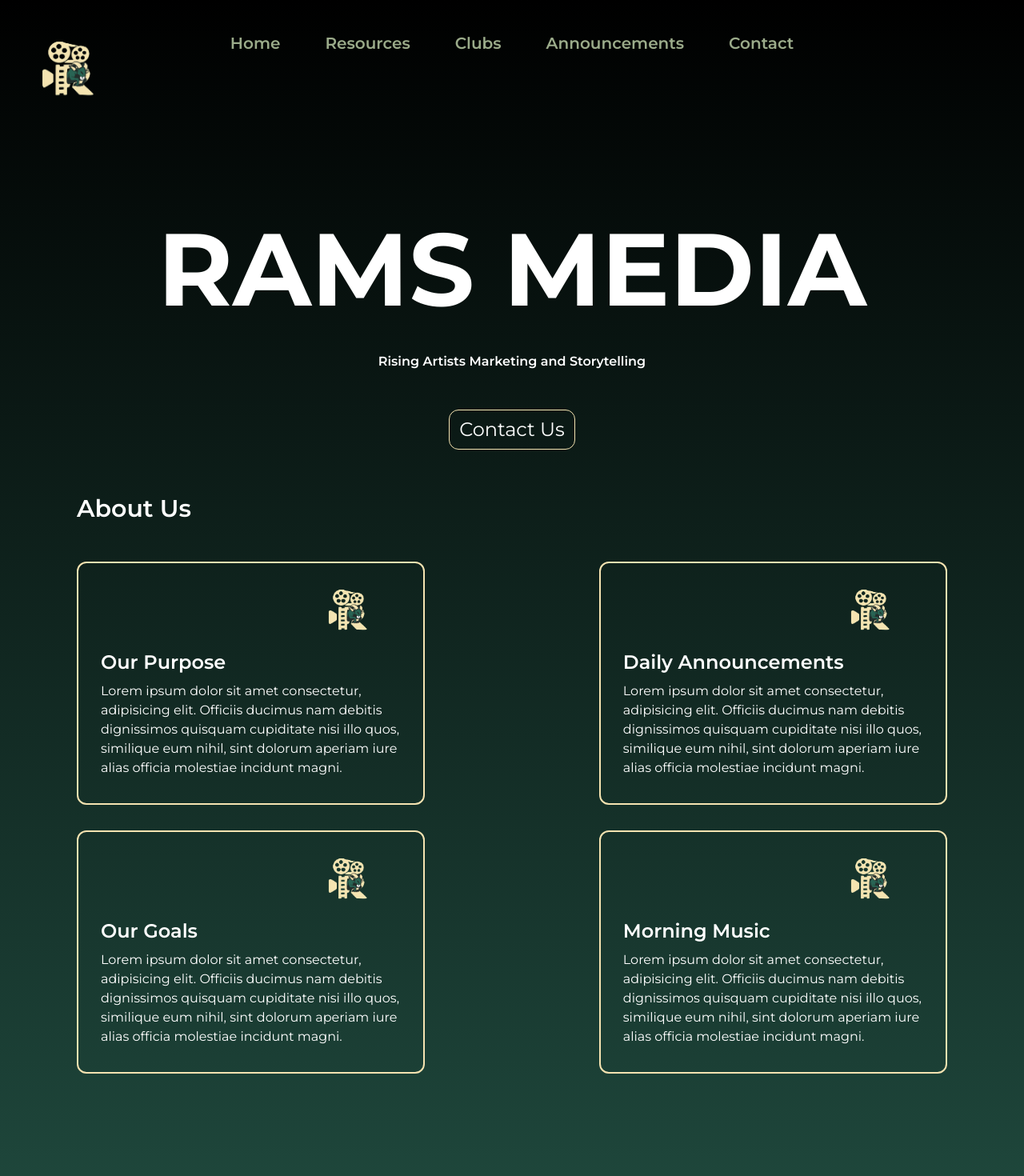
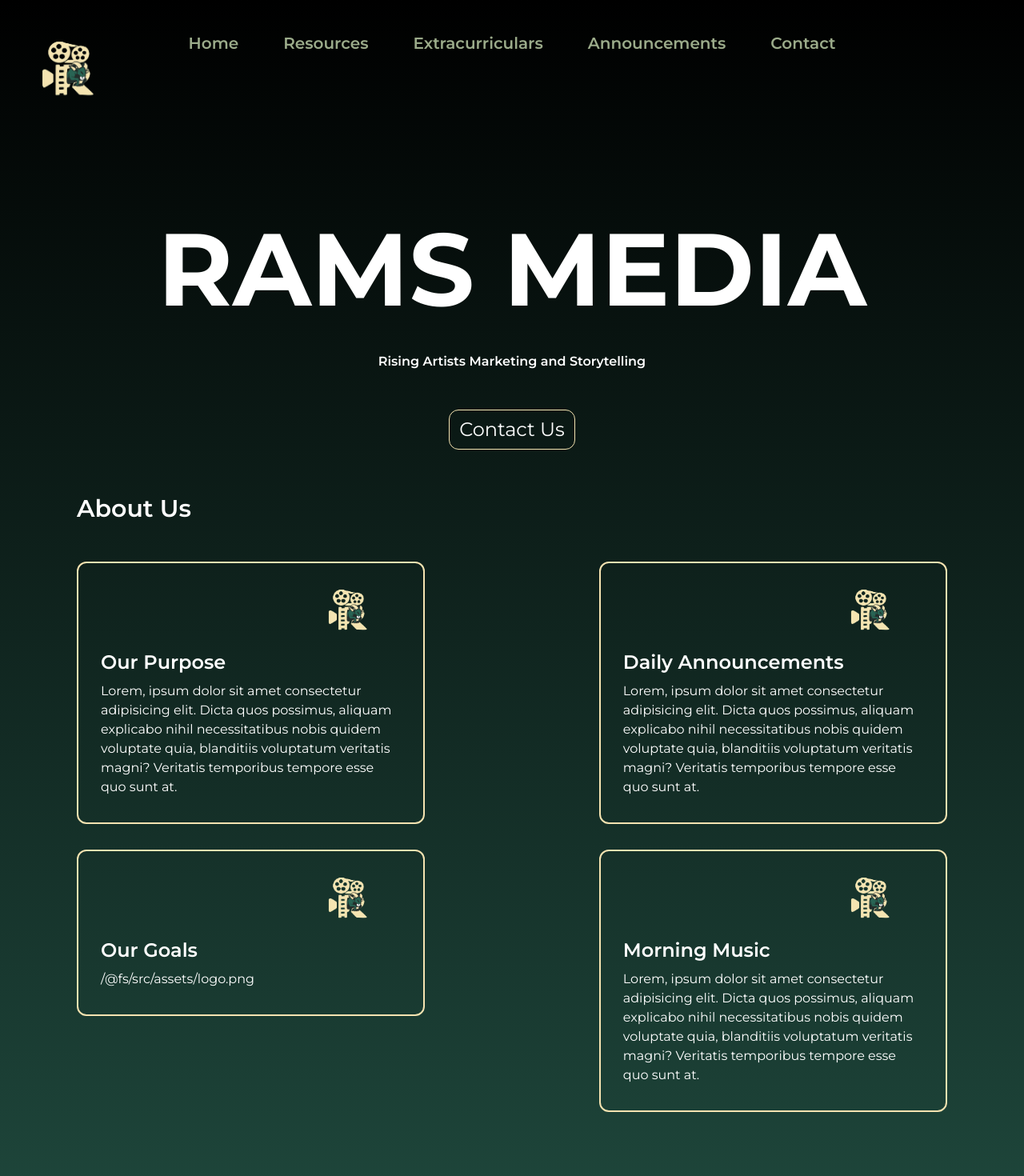
Before and after one commit to Anderson-Lai/rmc-frontend, a React (Vite) app: page / in a window 1280 px wide. Shown: the top 1470 px of the page at 80% size. Built offline with nearby package versions, Linux system fonts and the light colour scheme.

Commit message:
refactoring

```diff
--- a/src/App.tsx
+++ b/src/App.tsx
@@ -2,7 +2,7 @@ import { BrowserRouter, Routes, Route } from "react-router-dom"
 import Layout from "./Components/Layout"
 import Home from "./Pages/Home"
 import Resources from "./Pages/Resources"
-import Clubs from "./Pages/Clubs"
+import Extracurriculars from "./Pages/Extracurriculars"
 import Announcements from "./Pages/Announcements"
 import Contact from "./Pages/Contact"
 
@@ -13,7 +13,7 @@ export default function App() {
         <Routes>
           <Route index path="/" element={<Home />} />
           <Route index path="/resources" element={<Resources />} />
-          <Route index path="/clubs" element={<Clubs />} />
+          <Route index path="/extracurriculars" element={<Extracurriculars />} />
           <Route index path="/announcements" element={<Announcements />} />
           <Route index path="/contact" element={<Contact />} />
         </Routes>
--- /dev/null
+++ b/src/Data/HomeData.tsx
@@ -0,0 +1,27 @@
+import logo from '../assets/logo.png';
+
+// temporary
+const filler = "Lorem, ipsum dolor sit amet consectetur adipisicing elit. Dicta quos possimus, aliquam explicabo nihil necessitatibus nobis quidem voluptate quia, blanditiis voluptatum veritatis magni? Veritatis temporibus tempore esse quo sunt at.";
+
+export const cardData = {
+    purpose: {
+        image: logo,
+        body: filler,
+    },
+    goals: {
+        image: logo,
+        body: filler,
+    },
+    announcements: {
+        image: logo,
+        body: filler,
+    },
+    music: {
+        image: logo,
+        body: filler,
+    },
+}
+
+export const iosLink = "https://apps.apple.com/ca/app/st-robert-chs/id1568654037";
+export const googleLink = "https://play.google.com/store/apps/details?id=com.sia.strobertcatholichighschool&hl=en_CA&source=sh/x/srp/wr/m1/3&kgs=a303003c103051a1&pli=1";
+export const appDescription = filler;
--- a/src/Data/LayoutData.tsx
+++ b/src/Data/LayoutData.tsx
@@ -3,7 +3,7 @@
 export const links = {
     "Home": "/",
     "Resources": "/resources",
-    "Clubs": "/clubs",
+    "Extracurriculars": "/extracurriculars",
     "Announcements": "/announcements",
     "Contact": "/contact"
 }
--- a/src/Pages/Clubs.tsx
+++ /dev/null
@@ -1,7 +0,0 @@
-
-
-export default function Clubs() {
-    return (
-        <>Clubs</>
-    );
-}
--- /dev/null
+++ b/src/Pages/Extracurriculars.tsx
@@ -0,0 +1,7 @@
+
+
+export default function Extracurriculars() {
+    return (
+        <>Clubs</>
+    );
+}
--- a/src/Pages/Home.tsx
+++ b/src/Pages/Home.tsx
@@ -1,6 +1,9 @@
 import { Link } from "react-router-dom";
 import Card from "../Components/Card";
-import logo from '../assets/logo.png'
+import { cardData, iosLink, googleLink, appDescription } from "../Data/HomeData";
+
+
+export default function Home() {
 
     function isIos() {
         return /iPad|iPhone|iPod/.test(navigator.userAgent) && !(window as any).MSStream;
@@ -8,16 +11,13 @@ function isIos() {
 
     function handleDownload() {
         const ios = isIos();
+
         if (ios) {
-        window.location.href = "https://apps.apple.com/ca/app/st-robert-chs/id1568654037"
+            window.location.href = iosLink
         } else {
-        window.location.href = "https://play.google.com/store/apps/details?id=com.sia.strobertcatholichighschool&hl=en_CA&source=sh/x/srp/wr/m1/3&kgs=a303003c103051a1&pli=1";
+            window.location.href = googleLink
         }
     }
-
-export default function Home() {
-    const filler = "Lorem ipsum dolor sit amet consectetur, adipisicing elit. Officiis ducimus nam debitis dignissimos quisquam cupiditate nisi illo quos, similique eum nihil, sint dolorum aperiam iure alias officia molestiae incidunt magni."
-
 
     return (
         <>
@@ -35,20 +35,20 @@ export default function Home() {
                 <h3 className="font-semibold text-3xl mb-8">About Us</h3>
                 <div className="grid grid-cols-1 md:grid-cols-2 place-items-center md:place-items-start">
                     <div className="flex flex-col md:items-start items-center">
-                        <Card image={logo} title="Our Purpose" body={filler} />
-                        <Card image={logo} title="Our Goals" body={filler} />
+                        <Card image={cardData.purpose.image} title="Our Purpose" body={cardData.purpose.body} />
+                        <Card image={cardData.goals.image} title="Our Goals" body={cardData.goals.image} />
                     </div>
 
                     <div className="flex flex-col md:items-end items-center">
-                        <Card image={logo} title="Daily Announcements" body={filler} />
-                        <Card image={logo} title="Morning Music" body={filler} />
+                        <Card image={cardData.announcements.image} title="Daily Announcements" body={cardData.announcements.body} />
+                        <Card image={cardData.music.image} title="Morning Music" body={cardData.music.body} />
                     </div>
                 </div>
             </div>
 
             <div className="mt-28 flex flex-col items-center">
                 <h2 className="font-bold text-center text-3xl">St. Robert CHS</h2>
-                <p className="text-center my-9" style={{maxWidth: "50%"}}>{filler}</p>
+                <p className="text-center my-9" style={{maxWidth: "50%"}}>{appDescription}</p>
 
                 <button className="mt-4 mb-96 text-2xl rounded-xl border border-border-light-yellow px-3 py-2
                  hover:-translate-y-2 duration-200 delay-100 hover:scale-110 hover:shadow-white"
--- a/src/Pages/Resources.tsx
+++ b/src/Pages/Resources.tsx
@@ -2,6 +2,12 @@
 
 export default function Resources() {
     return (
-        <>Resources</>
+        <>
+            <h1 className="font-bold text-6xl text-center">RESOURCES</h1>
+            <div className="mt-14 md:mx-24 md:block flex flex-col items-center">
+                <h3 className="font-semibold text-3xl mb-8">General Resources</h3>
+                <h3 className="font-semibold text-3xl mb-8">Guidance</h3>
+            </div>
+        </>
     );
 }
```
Also changed, not shown: src/Data/ResourcesData.tsx (added). Lines whose indentation alone changed are shown as unchanged.
